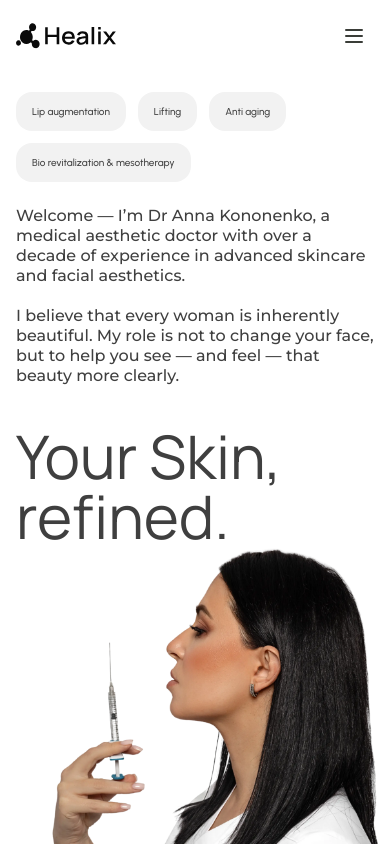
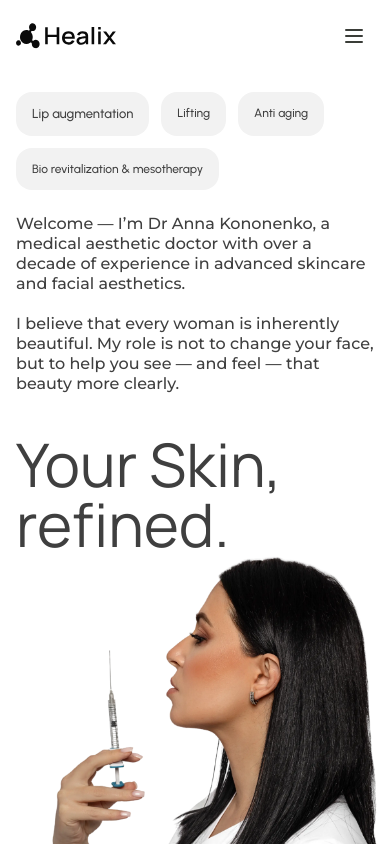
Before and after one commit to Chornei-Olha/Healix-beauty, a Next.js app: page / in a window 390 px wide. Shown: the top 844 px of the page. Built offline with nearby package versions, Linux system fonts and the light colour scheme.

Commit message:
Update components, add new services and testimonials, remove old images

```diff
--- a/src/components/common/HeroSection.tsx
+++ b/src/components/common/HeroSection.tsx
@@ -31,16 +31,16 @@ const HeroSection = () => {
           <div className="flex flex-col gap-6 lg:gap-12 justify-start">
             {/* Tags */}
             <div className="flex flex-wrap gap-3 sm:justify-end font-urbanist">
-              <span className="bg-[#F2F2F2] text-[#3F3F3F] text-[10px] sm:text-sm font-medium px-4 sm:px-6 py-3 rounded-2xl">
+              <span className="bg-[#F2F2F2] text-[#3F3F3F] text-[13px] sm:text-sm font-medium px-4 sm:px-6 py-3 rounded-2xl">
                 Lip augmentation
               </span>
-              <span className="bg-[#F2F2F2] text-[#3F3F3F] text-[10px] sm:text-sm font-medium px-4 sm:px-6 py-3 rounded-2xl">
+              <span className="bg-[#F2F2F2] text-[#3F3F3F] text-[12px] sm:text-sm font-medium px-4 sm:px-6 py-3 rounded-2xl">
                 Lifting
               </span>
-              <span className="bg-[#F2F2F2] text-[#3F3F3F] text-[10px] sm:text-sm font-medium px-4 sm:px-6 py-3 rounded-2xl">
+              <span className="bg-[#F2F2F2] text-[#3F3F3F] text-[12px] sm:text-sm font-medium px-4 sm:px-6 py-3 rounded-2xl">
                 Anti aging
               </span>
-              <span className="bg-[#F2F2F2] text-[#3F3F3F] text-[10px] sm:text-sm font-medium px-4 sm:px-6 py-3 rounded-2xl">
+              <span className="bg-[#F2F2F2] text-[#3F3F3F] text-[12px] sm:text-sm font-medium px-4 sm:px-6 py-3 rounded-2xl">
                 Bio revitalization & mesotherapy
               </span>
             </div>
```
